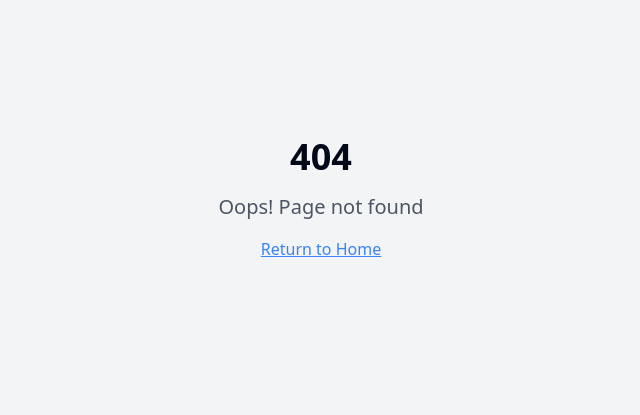
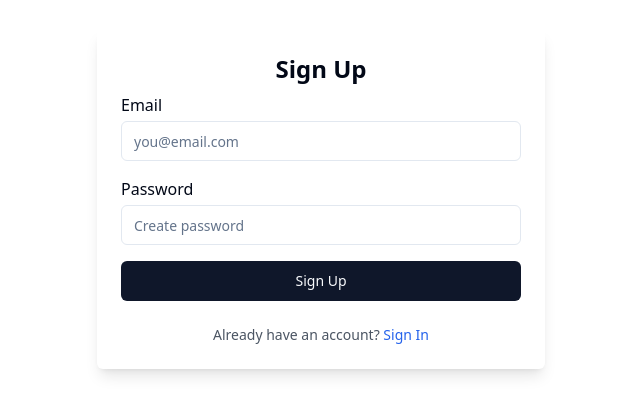
Before and after one commit to Fabguard/fabguard-services, a React (Vite) app: page /signup in a window 1280 px wide. Before the commit this address had no page. Shown: the part 201-616 px from the top of the page, without its empty margins (319-959 px from the left). Built offline with nearby package versions, Linux system fonts and the light colour scheme.

Commit message:
Add Sign In and Sign Up pages
Added SignIn and SignUp pages with basic forms and routing.

```diff
--- a/src/App.tsx
+++ b/src/App.tsx
@@ -7,6 +7,8 @@ import Index from "./pages/Index";
 import NotFound from "./pages/NotFound";
 import Login from "./pages/Login";
 import Register from "./pages/Register";
+import SignIn from "./pages/SignIn";
+import SignUp from "./pages/SignUp";
 
 const queryClient = new QueryClient();
 
@@ -19,6 +21,8 @@ const App = () => (
         <Routes>
           <Route path="/login" element={<Login />} />
           <Route path="/register" element={<Register />} />
+          <Route path="/signin" element={<SignIn />} />
+          <Route path="/signup" element={<SignUp />} />
           <Route path="/" element={<Index />} />
           {/* ADD ALL CUSTOM ROUTES ABOVE THE CATCH-ALL "*" ROUTE */}
           <Route path="*" element={<NotFound />} />
--- /dev/null
+++ b/src/pages/SignIn.tsx
@@ -0,0 +1,70 @@
+
+import { useForm } from "react-hook-form";
+import { Input } from "@/components/ui/input";
+import { Button } from "@/components/ui/button";
+import { Link } from "react-router-dom";
+
+type SignInFormValues = {
+  email: string;
+  password: string;
+};
+
+const SignIn = () => {
+  const { register, handleSubmit, formState: { errors, isSubmitting } } = useForm<SignInFormValues>();
+
+  const onSubmit = (data: SignInFormValues) => {
+    // Demo stub - replace with real backend call
+    alert("Signed in! (Demo only)");
+  };
+
+  return (
+    <div className="min-h-screen flex items-center justify-center bg-background px-4">
+      <div className="w-full max-w-md p-6 bg-white rounded-md shadow-lg">
+        <h2 className="text-2xl font-bold mb-2 text-center">Sign In</h2>
+        <form className="space-y-4" onSubmit={handleSubmit(onSubmit)}>
+          <div>
+            <label htmlFor="email" className="block font-medium mb-1">Email</label>
+            <Input
+              id="email"
+              type="email"
+              placeholder="you@email.com"
+              autoComplete="email"
+              {...register("email", {
+                required: "Email is required",
+                pattern: {
+                  value: /^[\w.-]+@[\w.-]+\.[A-Za-z]{2,}$/,
+                  message: "Enter a valid email",
+                },
+              })}
+              aria-invalid={!!errors.email}
+            />
+            {errors.email && <p className="text-red-500 text-xs mt-1">{errors.email.message}</p>}
+          </div>
+          <div>
+            <label htmlFor="password" className="block font-medium mb-1">Password</label>
+            <Input
+              id="password"
+              type="password"
+              placeholder="Password"
+              autoComplete="current-password"
+              {...register("password", { required: "Password is required" })}
+              aria-invalid={!!errors.password}
+            />
+            {errors.password && <p className="text-red-500 text-xs mt-1">{errors.password.message}</p>}
+          </div>
+          <Button type="submit" disabled={isSubmitting} className="w-full">
+            {isSubmitting ? "Signing in..." : "Sign In"}
+          </Button>
+        </form>
+        <div className="mt-6 text-sm text-center text-gray-600">
+          Don't have an account?{" "}
+          <Link to="/signup" className="text-blue-600 hover:underline">
+            Sign Up
+          </Link>
+        </div>
+      </div>
+    </div>
+  );
+};
+
+export default SignIn;
--- /dev/null
+++ b/src/pages/SignUp.tsx
@@ -0,0 +1,70 @@
+
+import { useForm } from "react-hook-form";
+import { Input } from "@/components/ui/input";
+import { Button } from "@/components/ui/button";
+import { Link } from "react-router-dom";
+
+type SignUpFormValues = {
+  email: string;
+  password: string;
+};
+
+const SignUp = () => {
+  const { register, handleSubmit, formState: { errors, isSubmitting } } = useForm<SignUpFormValues>();
+
+  const onSubmit = (data: SignUpFormValues) => {
+    // Demo stub - replace with real backend call
+    alert("Account created! (Demo only)");
+  };
+
+  return (
+    <div className="min-h-screen flex items-center justify-center bg-background px-4">
+      <div className="w-full max-w-md p-6 bg-white rounded-md shadow-lg">
+        <h2 className="text-2xl font-bold mb-2 text-center">Sign Up</h2>
+        <form className="space-y-4" onSubmit={handleSubmit(onSubmit)}>
+          <div>
+            <label htmlFor="email" className="block font-medium mb-1">Email</label>
+            <Input
+              id="email"
+              type="email"
+              placeholder="you@email.com"
+              autoComplete="email"
+              {...register("email", {
+                required: "Email is required",
+                pattern: {
+                  value: /^[\w.-]+@[\w.-]+\.[A-Za-z]{2,}$/,
+                  message: "Enter a valid email",
+                },
+              })}
+              aria-invalid={!!errors.email}
+            />
+            {errors.email && <p className="text-red-500 text-xs mt-1">{errors.email.message}</p>}
+          </div>
+          <div>
+            <label htmlFor="password" className="block font-medium mb-1">Password</label>
+            <Input
+              id="password"
+              type="password"
+              placeholder="Create password"
+              autoComplete="new-password"
+              {...register("password", { required: "Password is required" })}
+              aria-invalid={!!errors.password}
+            />
+            {errors.password && <p className="text-red-500 text-xs mt-1">{errors.password.message}</p>}
+          </div>
+          <Button type="submit" disabled={isSubmitting} className="w-full">
+            {isSubmitting ? "Signing up..." : "Sign Up"}
+          </Button>
+        </form>
+        <div className="mt-6 text-sm text-center text-gray-600">
+          Already have an account?{" "}
+          <Link to="/signin" className="text-blue-600 hover:underline">
+            Sign In
+          </Link>
+        </div>
+      </div>
+    </div>
+  );
+};
+
+export default SignUp;
```
